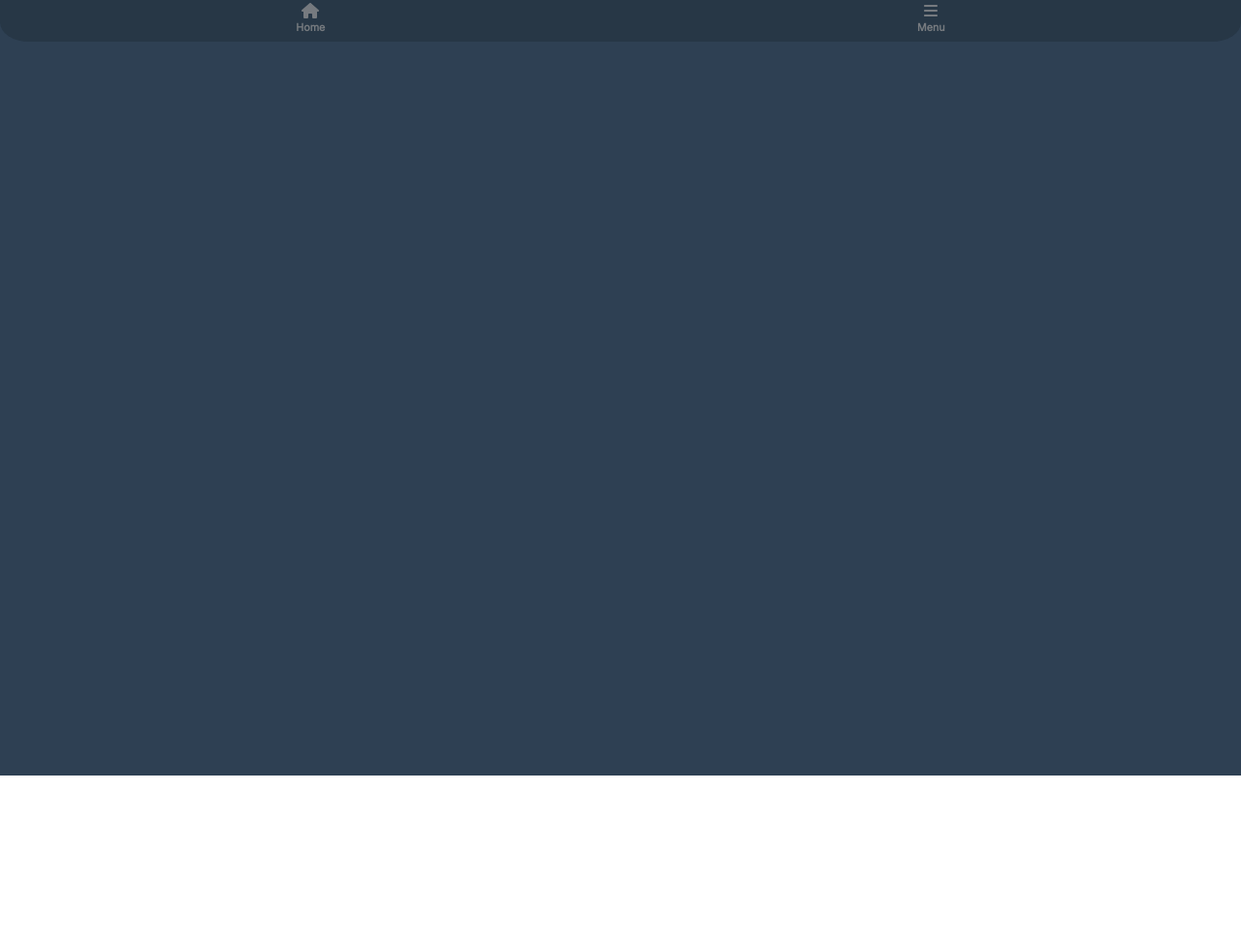
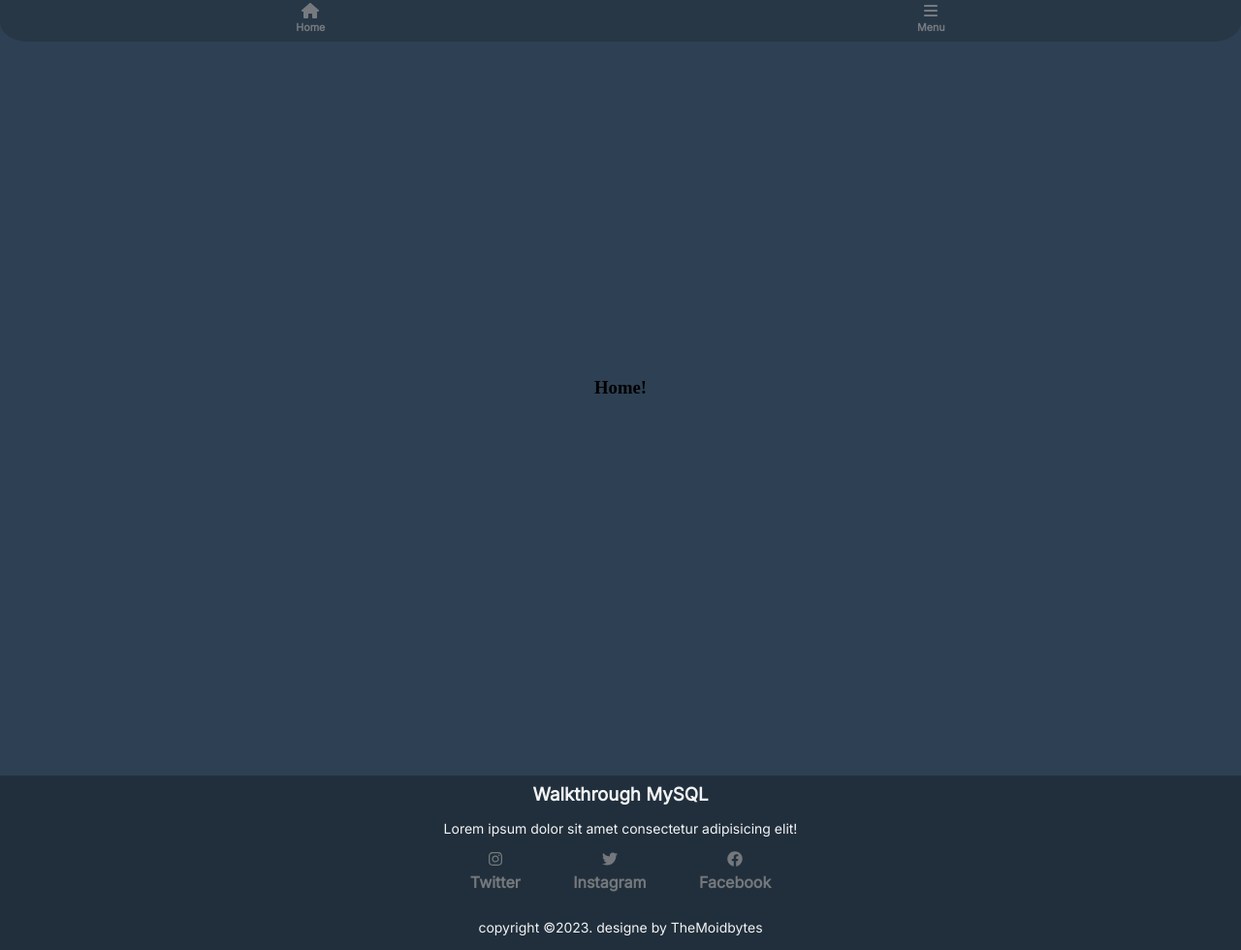
Before and after one commit to mois3222/GA6-220501096-AA4-EV01, a website built with Vite: page index.html in a window 1280 px wide. Shown: the top 980 px of the page at 97% size. Before the commit the page ends 802 px from the top, so only its background shows below. Built offline with nearby package versions, Linux system fonts and the light colour scheme; a web font is replaced by a local one.

Commit message:
footer done implentation of footer.scss and new template Footer also i do mofication onSliderClick just move the toggle variable of place

```diff
--- a/html.d.ts
+++ /dev/null
@@ -1,4 +0,0 @@
-declare module "*.html" {
-  const content: string;
-  export default content;
-}
--- a/src/index.ts
+++ b/src/index.ts
@@ -1,19 +1,28 @@
 import "./styles/index.scss";
 import "./styles/normalize.css";
 import Header from "./templates/Header";
-import toggleClick from "./utils/toggle";
+import Footer from "./templates/Footer";
+import onSliderClick from "./utils/onSliderClick";
+import Router from "./routes/Routes";
 
-window.addEventListener("load", () => {
+const website = (e: Event) => {
+  e.preventDefault();
+  let router = new Router();
   document.querySelector<HTMLDivElement>("#app")!.innerHTML = `
     <header class="header">
-        ${Header.returnHTMLElement()}
+      ${Header.returnHTMLElement()}
     </header>
-    <main class="main">
-
-    </main>
-    <footer class="footer"></footer>
+    <main class="main"></main>
+    <footer class="footer">
+      ${Footer.returnHTMLFooterElement()}
+    </footer>
 
     `;
 
-  toggleClick(document.querySelector<HTMLElement>("#nav")!);
-});
+  router.returnHTMLRoutes(document.querySelector<HTMLElement>(".main")!);
+
+  onSliderClick(document.querySelector<HTMLElement>("#nav")!);
+};
+
+window.addEventListener("load", website);
+window.addEventListener("hashchange", website);
--- /dev/null
+++ b/src/pages/Error404.ts
@@ -0,0 +1,23 @@
+class Error404 {
+  private HTMLError404Element: HTMLElement;
+
+  constructor() {
+    this.HTMLError404Element = document.createElement("section");
+    this.HTMLError404Element.className = `main__section--error404 error404`;
+  }
+
+  returnHTMLError404Element() {
+    this.HTMLError404Element.innerHTML = `
+          <div class="error404__div">
+             <a href="#/" class="error404__a">
+                <h3>Error404!</h3>
+                <p>Return to Home</p>
+             </a>
+          </div>
+      `;
+
+    return this.HTMLError404Element;
+  }
+}
+
+export default Error404;
--- /dev/null
+++ b/src/pages/Home.ts
@@ -0,0 +1,20 @@
+class Home {
+  private HTMLHomeElement: HTMLElement;
+
+  constructor() {
+    this.HTMLHomeElement = document.createElement("section");
+    this.HTMLHomeElement.className = `main__section--home`;
+  }
+
+  returnHTMLHomeElement() {
+    this.HTMLHomeElement.innerHTML = `
+        <div>
+            <h3>Home!</h3>
+        </div>
+    `;
+
+    return this.HTMLHomeElement;
+  }
+}
+
+export default Home;
--- /dev/null
+++ b/src/routes/Routes.ts
@@ -0,0 +1,31 @@
+import getHash from "../utils/getHash";
+import resolveHash from "../utils/resolveHash";
+import Home from "../pages/Home";
+import Error404 from "../pages/Error404";
+
+interface Routes extends Record<string, HTMLElement> {}
+class Router {
+  home: Home;
+  error404: Error404;
+  constructor() {
+    this.home = new Home();
+    this.error404 = new Error404();
+  }
+  returnHTMLRoutes(HTMLMainElement: HTMLElement) {
+    const routes: Routes = {
+      "/": this.home.returnHTMLHomeElement(),
+    };
+
+    let hash = getHash(),
+      route: string = resolveHash(hash);
+
+    let render = routes[route];
+    if (!render)
+      return HTMLMainElement.appendChild(
+        this.error404.returnHTMLError404Element()
+      );
+    return HTMLMainElement.appendChild(render);
+  }
+}
+
+export default Router;
--- a/src/styles/extend.scss
+++ b/src/styles/extend.scss
@@ -1,5 +1,27 @@
+@use "./vars.scss" as v;
 %flex {
   display: flex;
   justify-content: center;
   align-items: center;
 }
+
+%flex-col {
+  @extend %flex;
+  flex-direction: column;
+}
+
+%cleanMP {
+  margin: 0.5em 0;
+  padding: 0;
+}
+
+%bottom {
+  @extend %flex-col;
+
+  filter: grayscale(100%) opacity(0.7);
+  transition: v.$transition-speed;
+
+  &:hover {
+    filter: grayscale(0) opacity(1);
+  }
+}
--- /dev/null
+++ b/src/styles/footer.scss
@@ -0,0 +1,53 @@
+@use "./extend.scss";
+@use "./vars.scss" as v;
+.footer {
+  @extend %flex-col;
+  background-color: v.$footer;
+  font-family: v.$theme-font;
+  color: v.$theme-color;
+
+  &__div {
+    @extend %flex-col;
+  }
+
+  &__h3 {
+    @extend %cleanMP;
+    font-weight: bolder;
+  }
+
+  &__p {
+    @extend %cleanMP;
+    text-align: center;
+    font-size: v.$min;
+  }
+
+  &__ul {
+    @extend %flex;
+    @extend %cleanMP;
+    justify-content: space-around;
+    width: 100%;
+
+    list-style: none;
+  }
+
+  &__a {
+    @extend %bottom;
+    text-decoration: none;
+  }
+
+  &__svg {
+    fill: v.$danger-color;
+  }
+
+  &__h4 {
+    @extend %cleanMP;
+    color: v.$danger-color;
+    margin: 0.4em 0;
+    padding: 0;
+    font-size: v.$sm;
+  }
+
+  &__div--bottom {
+    margin: 0.5em 0;
+  }
+}
--- a/src/styles/header.scss
+++ b/src/styles/header.scss
@@ -6,6 +6,7 @@
   &__nav {
     position: fixed;
     width: 100%;
+    z-index: 4;
     background-color: v.$primary-color;
     border-bottom-left-radius: 30px 20px;
     border-bottom-right-radius: 30px 20px;
@@ -19,16 +20,13 @@
     margin: 0;
   }
 
+  &__bottom {
+    @extend %bottom;
+  }
+
   &__a {
-    @extend %flex;
-    flex-direction: column;
+    @extend .header__bottom;
     text-decoration: none;
-    filter: grayscale(100%) opacity(0.7);
-    transition: v.$transition-speed;
-
-    &:hover {
-      filter: grayscale(0) opacity(1);
-    }
   }
 
   &__svg {
@@ -45,7 +43,7 @@
   &__nav--slider {
     background-color: v.$secondary-color;
     position: absolute;
-    z-index: -1;
+    z-index: 3;
     width: 200%;
     transition: 500ms all ease-out;
     border: 1px solid v.$primary-color;
--- a/src/styles/index.scss
+++ b/src/styles/index.scss
@@ -1,7 +1,7 @@
 @forward "./header.scss";
 @forward "./main.scss";
+@forward "./footer.scss";
 
 body {
   overflow-x: hidden;
-  overflow-y: hidden;
 }
--- a/src/styles/main.scss
+++ b/src/styles/main.scss
@@ -1,7 +1,15 @@
 @use "./vars.scss" as v;
+@use "./extend.scss";
 .main {
+  @extend %flex;
   position: relative;
-  z-index: -5;
   min-height: 100vh;
   background-color: v.$background;
+
+  .error404 {
+    &__a {
+      text-decoration: none;
+      color: v.$theme-color;
+    }
+  }
 }
--- a/src/styles/vars.scss
+++ b/src/styles/vars.scss
@@ -2,8 +2,10 @@ $primary-color: #273746;
 $secondary-color: #34495e;
 $background: #2e4053;
 $danger-color: #1abc9c;
+$footer: #212f3c;
 $theme-color: #f2f3f4;
 $theme-font: "Inter", sans-serif;
+$min: 14px;
 $sm: 16px;
 $md: 24px;
 $lg: 56px;
--- /dev/null
+++ b/src/templates/Footer.ts
@@ -0,0 +1,37 @@
+class Footer {
+  static returnHTMLFooterElement() {
+    return `
+            <div class="footer__div">
+                <h3 class="footer__h3">Walkthrough MySQL</h3>
+                <p class="footer__p">
+                Lorem ipsum dolor sit amet consectetur adipisicing elit!
+                </p>
+                <ul class="footer__ul">
+                    <li class="footer__li">
+                        <a href="#/" class="footer__a">
+                            <svg class="footer__svg" xmlns="http://www.w3.org/2000/svg" height="1em" viewBox="0 0 448 512"><!--! Font Awesome Free 6.4.0 by @fontawesome - https://fontawesome.com License - https://fontawesome.com/license (Commercial License) Copyright 2023 Fonticons, Inc. --><path d="M224.1 141c-63.6 0-114.9 51.3-114.9 114.9s51.3 114.9 114.9 114.9S339 319.5 339 255.9 287.7 141 224.1 141zm0 189.6c-41.1 0-74.7-33.5-74.7-74.7s33.5-74.7 74.7-74.7 74.7 33.5 74.7 74.7-33.6 74.7-74.7 74.7zm146.4-194.3c0 14.9-12 26.8-26.8 26.8-14.9 0-26.8-12-26.8-26.8s12-26.8 26.8-26.8 26.8 12 26.8 26.8zm76.1 27.2c-1.7-35.9-9.9-67.7-36.2-93.9-26.2-26.2-58-34.4-93.9-36.2-37-2.1-147.9-2.1-184.9 0-35.8 1.7-67.6 9.9-93.9 36.1s-34.4 58-36.2 93.9c-2.1 37-2.1 147.9 0 184.9 1.7 35.9 9.9 67.7 36.2 93.9s58 34.4 93.9 36.2c37 2.1 147.9 2.1 184.9 0 35.9-1.7 67.7-9.9 93.9-36.2 26.2-26.2 34.4-58 36.2-93.9 2.1-37 2.1-147.8 0-184.8zM398.8 388c-7.8 19.6-22.9 34.7-42.6 42.6-29.5 11.7-99.5 9-132.1 9s-102.7 2.6-132.1-9c-19.6-7.8-34.7-22.9-42.6-42.6-11.7-29.5-9-99.5-9-132.1s-2.6-102.7 9-132.1c7.8-19.6 22.9-34.7 42.6-42.6 29.5-11.7 99.5-9 132.1-9s102.7-2.6 132.1 9c19.6 7.8 34.7 22.9 42.6 42.6 11.7 29.5 9 99.5 9 132.1s2.7 102.7-9 132.1z"/></svg>
+                            <h4 class="footer__h4">Twitter</h4>
+                        </a>
+                    </li>
+                    <li class="footer__li">
+                        <a href="#/" class="footer__a">
+                            <svg class="footer__svg" xmlns="http://www.w3.org/2000/svg" height="1em" viewBox="0 0 512 512"><!--! Font Awesome Free 6.4.0 by @fontawesome - https://fontawesome.com License - https://fontawesome.com/license   (Commercial License) Copyright 2023 Fonticons, Inc. --><path d="M459.37 151.716c.325 4.548.325 9.097.325 13.645 0 138.72-105.583 298.558-298.558 298.558-59.452 0-114.68-17.219-161.137-47.106 8.447.974 16.568 1.299 25.34 1.299 49.055 0 94.213-16.568 130.274-44.832-46.132-.975-84.792-31.188-98.112-72.772 6.498.974 12.995 1.624 19.818 1.624 9.421 0 18.843-1.3 27.614-3.573-48.081-9.747-84.143-51.98-84.143-102.985v-1.299c13.969 7.797 30.214 12.67 47.431 13.319-28.264-18.843-46.781-51.005-46.781-87.391 0-19.492 5.197-37.36 14.294-52.954 51.655 63.675 129.3 105.258 216.365 109.807-1.624-7.797-2.599-15.918-2.599-24.04 0-57.828 46.782-104.934 104.934-104.934 30.213 0 57.502 12.67 76.67 33.137 23.715-4.548 46.456-13.32 66.599-25.34-7.798 24.366-24.366 44.833-46.132 57.827 21.117-2.273 41.584-8.122 60.426-16.243-14.292 20.791-32.161 39.308-52.628 54.253z"/></svg>
+                            <h4 class="footer__h4">Instagram</h4>
+                        </a>
+                    </li>
+                    <li class="footer__li">
+                        <a href="#/" class="footer__a">
+                            <svg class="footer__svg" xmlns="http://www.w3.org/2000/svg" height="1em" viewBox="0 0 512 512"><!--! Font Awesome Free 6.4.0 by @fontawesome - https://fontawesome.com License - https://fontawesome.com/license (Commercial License) Copyright 2023 Fonticons, Inc. --><path d="M504 256C504 119 393 8 256 8S8 119 8 256c0 123.78 90.69 226.38 209.25 245V327.69h-63V256h63v-54.64c0-62.15 37-96.48 93.67-96.48 27.14 0 55.52 4.84 55.52 4.84v61h-31.28c-30.8 0-40.41 19.12-40.41 38.73V256h68.78l-11 71.69h-57.78V501C413.31 482.38 504 379.78 504 256z"/></svg>
+                            <h4 class="footer__h4">Facebook</h4>
+                        </a>
+                    </li>
+                </ul>
+            </div>
+            <div class="footer__div--bottom">
+                <p class="footer__p">copyright &copy;2023. designe by <span class="footer__span">TheMoidbytes</span></p>
+            </div>
+        `;
+  }
+}
+
+export default Footer;
--- a/src/templates/Header.ts
+++ b/src/templates/Header.ts
@@ -15,10 +15,10 @@ class Header {
             </a>
           </li>
           <li class="header__li">
-            <a class="header__a menu" href="#">
+            <botton class="header__bottom menu">
              <svg class="header__svg" xmlns="http://www.w3.org/2000/svg" height="1em" viewBox="0 0 448 512"><!--! Font Awesome Free 6.4.0 by @fontawesome - https://fontawesome.com License - https://fontawesome.com/license (Commercial License) Copyright 2023 Fonticons, Inc. --><path d="M0 96C0 78.3 14.3 64 32 64H416c17.7 0 32 14.3 32 32s-14.3 32-32 32H32C14.3 128 0 113.7 0 96zM0 256c0-17.7 14.3-32 32-32H416c17.7 0 32 14.3 32 32s-14.3 32-32 32H32c-17.7 0-32-14.3-32-32zM448 416c0 17.7-14.3 32-32 32H32c-17.7 0-32-14.3-32-32s14.3-32 32-32H416c17.7 0 32 14.3 32 32z"/></svg>
              <h6 class="header__h6">Menu</h6>
-            </a>
+            </botton>
           </li>
         </ul>
         </nav>
--- a/src/utils/toggle.ts
+++ b/src/utils/onSliderClick.ts
@@ -1,6 +1,5 @@
-let toggle = false;
-
-const toggleClick = (element: HTMLElement) => {
+const onSliderClick = (element: HTMLElement) => {
+  let toggle = false;
   document.addEventListener("click", (e: MouseEvent) => {
     const targetElement = e.target as HTMLElement;
 
@@ -14,4 +13,4 @@ const toggleClick = (element: HTMLElement) => {
   });
 };
 
-export default toggleClick;
+export default onSliderClick;
```
